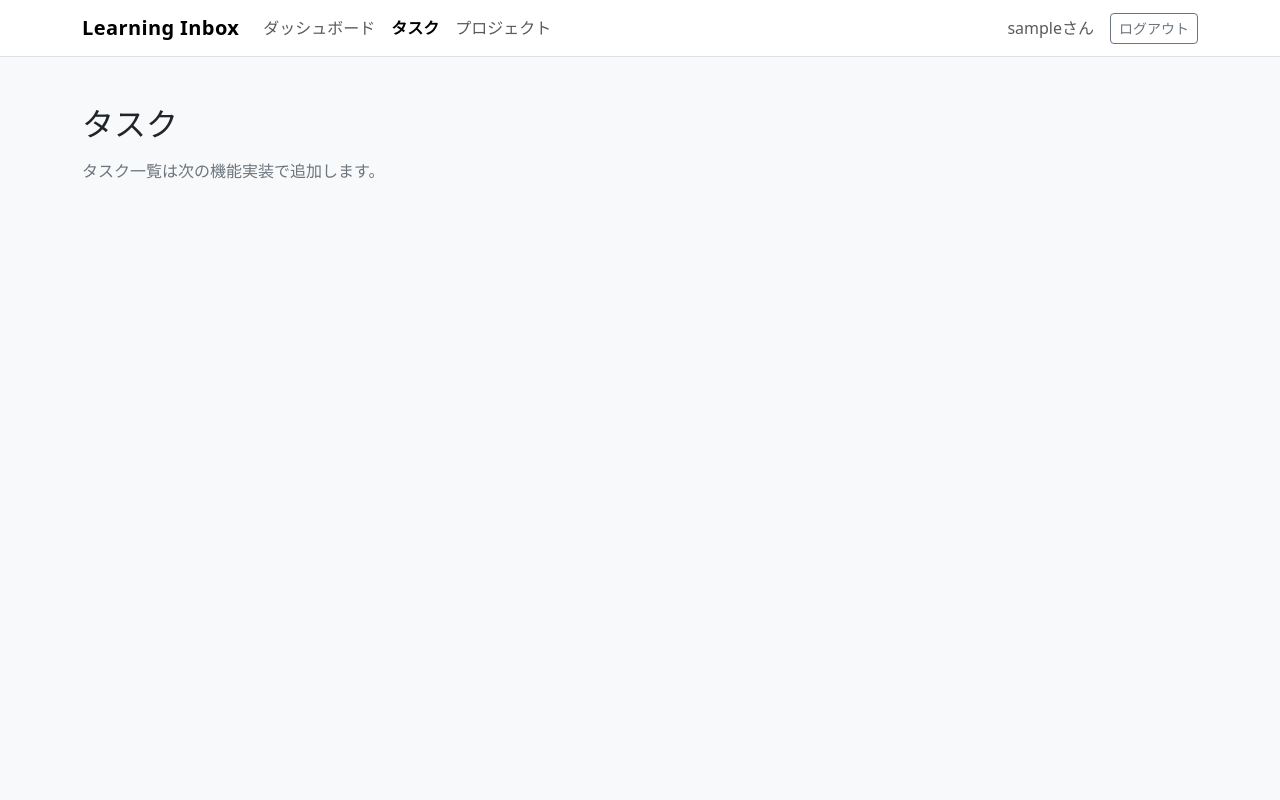
After one commit to salarythief27/Learning-Inbox, a Flask app: page /tasks/ in a window 1280 px wide. The commit adds this page. Run offline with Flask 3, Linux system fonts and the light colour scheme; the visitor is signed in with stand-in values (Sample User, id 1); some libraries are stand-ins or nearby versions.

Commit message:
Add shared navigation layout

```diff
--- a/learning_inbox/static/css/style.css
+++ b/learning_inbox/static/css/style.css
@@ -1,7 +1,24 @@
 body {
     color: #212529;
+    min-height: 100vh;
+}
+
+.navbar-brand {
+    font-weight: 700;
+    letter-spacing: 0.02em;
+}
+
+.navbar .nav-link.active {
+    font-weight: 600;
 }
 
 .card {
     border: 0;
 }
+
+@media (max-width: 575.98px) {
+    .main-content {
+        padding-right: 1rem;
+        padding-left: 1rem;
+    }
+}
--- /dev/null
+++ b/learning_inbox/tasks/routes.py
@@ -0,0 +1,10 @@
+from flask import render_template
+from flask_login import login_required
+
+from learning_inbox.tasks import tasks_bp
+
+
+@tasks_bp.route("/")
+@login_required
+def index():
+    return render_template("tasks/index.html")
--- /dev/null
+++ b/learning_inbox/tasks/templates/tasks/index.html
@@ -0,0 +1,10 @@
+{% extends "base.html" %}
+
+{% block title %}タスク | Learning Inbox{% endblock %}
+
+{% block content %}
+<h1 class="h2 mb-3">タスク</h1>
+<p class="text-secondary mb-0">
+    タスク一覧は次の機能実装で追加します。
+</p>
+{% endblock %}
--- a/learning_inbox/templates/base.html
+++ b/learning_inbox/templates/base.html
@@ -14,34 +14,82 @@
     >
 </head>
 <body class="bg-light">
-    <header class="border-bottom bg-white">
-        <div class="container d-flex justify-content-between align-items-center py-3">
+    <header>
+        <nav class="navbar navbar-expand-lg bg-white border-bottom" data-bs-theme="light">
+            <div class="container">
                 <a
-                class="fw-bold text-decoration-none text-dark"
+                    class="navbar-brand"
                     href="{{ url_for('dashboard.index') if current_user.is_authenticated else url_for('auth.login') }}"
                 >
                     Learning Inbox
                 </a>
 
                 {% if current_user.is_authenticated %}
-                <div class="d-flex align-items-center gap-3">
-                    <span>{{ current_user.login_id }}さん</span>
+                    <button
+                        class="navbar-toggler"
+                        type="button"
+                        data-bs-toggle="collapse"
+                        data-bs-target="#mainNavbar"
+                        aria-controls="mainNavbar"
+                        aria-expanded="false"
+                        aria-label="メニューを開閉する"
+                    >
+                        <span class="navbar-toggler-icon"></span>
+                    </button>
+
+                    <div class="collapse navbar-collapse" id="mainNavbar">
+                        <ul class="navbar-nav me-auto mb-2 mb-lg-0">
+                            <li class="nav-item">
+                                <a
+                                    class="nav-link{{ ' active' if request.blueprint == 'dashboard' else '' }}"
+                                    href="{{ url_for('dashboard.index') }}"
+                                >
+                                    ダッシュボード
+                                </a>
+                            </li>
+                            <li class="nav-item">
+                                <a
+                                    class="nav-link{{ ' active' if request.blueprint == 'tasks' else '' }}"
+                                    href="{{ url_for('tasks.index') }}"
+                                >
+                                    タスク
+                                </a>
+                            </li>
+                            <li class="nav-item">
+                                <a
+                                    class="nav-link{{ ' active' if request.blueprint == 'projects' else '' }}"
+                                    href="{{ url_for('projects.index') }}"
+                                >
+                                    プロジェクト
+                                </a>
+                            </li>
+                        </ul>
+
+                        <div class="d-lg-flex align-items-lg-center gap-3">
+                            <span class="navbar-text d-block mb-2 mb-lg-0">
+                                {{ current_user.login_id }}さん
+                            </span>
                             <form method="post" action="{{ url_for('auth.logout') }}">
                                 <input
                                     type="hidden"
                                     name="csrf_token"
                                     value="{{ csrf_token() }}"
                                 >
-                        <button type="submit" class="btn btn-outline-secondary btn-sm">
+                                <button
+                                    type="submit"
+                                    class="btn btn-outline-secondary btn-sm"
+                                >
                                     ログアウト
                                 </button>
                             </form>
                         </div>
+                    </div>
                 {% endif %}
             </div>
+        </nav>
     </header>
 
-    <main class="container py-5">
+    <main class="container main-content py-4 py-md-5">
         {% with messages = get_flashed_messages(with_categories=true) %}
             {% for category, message in messages %}
                 <div class="alert alert-{{ category }}" role="alert">
@@ -52,5 +100,9 @@
 
         {% block content %}{% endblock %}
     </main>
+
+    <script
+        src="https://cdn.jsdelivr.net/npm/bootstrap@5.3.7/dist/js/bootstrap.bundle.min.js"
+    ></script>
 </body>
 </html>
```
Also changed, not shown: learning_inbox/projects/__init__.py (+8 -1 lines), learning_inbox/projects/routes.py (added, +10 -0 lines), learning_inbox/projects/templates/projects/index.html (added, +10 -0 lines), learning_inbox/tasks/__init__.py (+8 -1 lines). Lines whose indentation alone changed are shown as unchanged.
